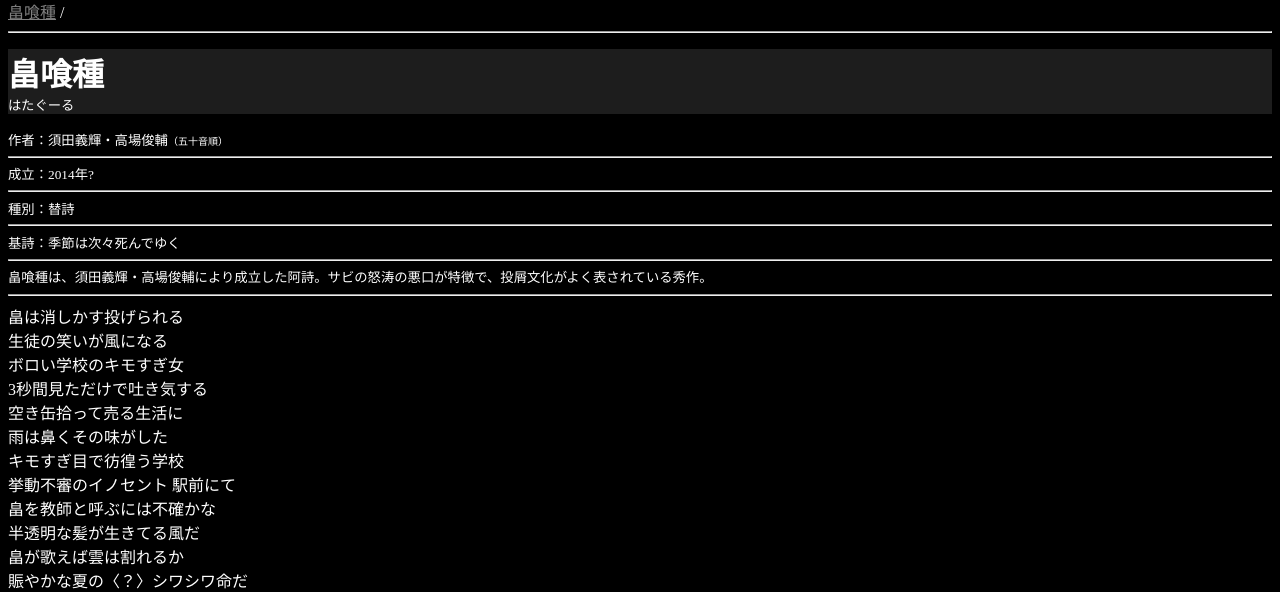
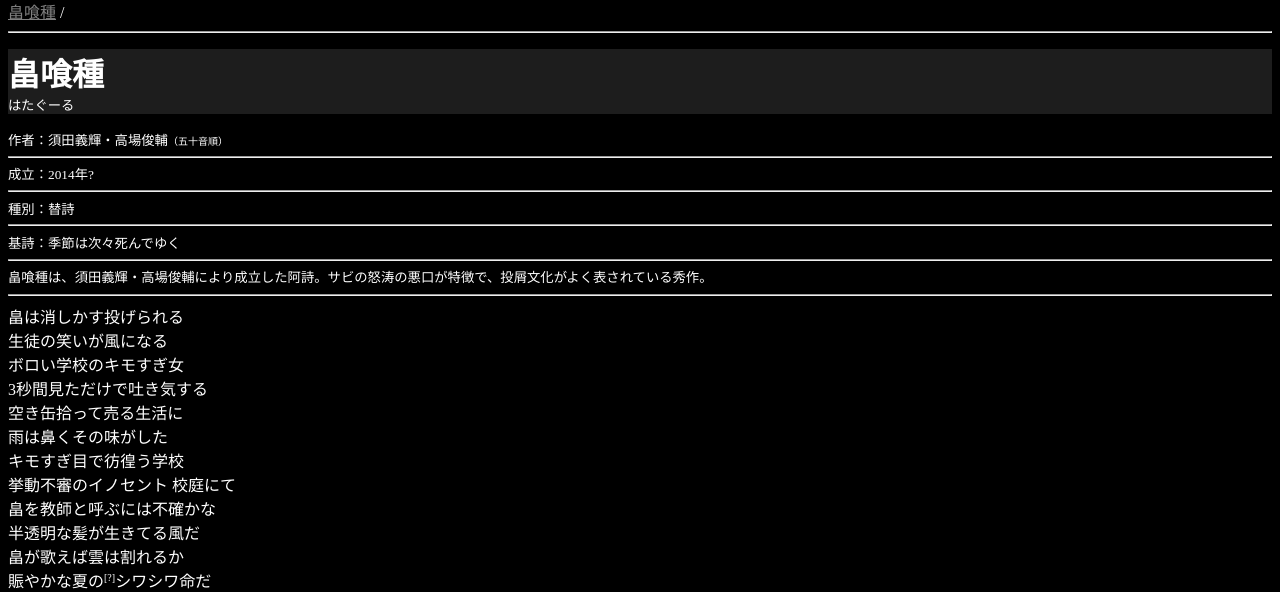
Before and after one commit to acs-ed/aviribrary_, a plain HTML site: page index.html in a window 1280 px wide. Shown: the part 208-800 px from the top of the page. Drawn offline with Linux system fonts and the light colour scheme.

Commit message:
Update index.html

```diff
--- a/index.html
+++ b/index.html
@@ -27,7 +27,7 @@
 基詩：季節は次々死んでゆく<hr>
 畠喰種は、須田義輝・高場俊輔により成立した阿詩。サビの怒涛の悪口が特徴で、投屑文化がよく表されている秀作。
 		</small><hr>
-畠は消しかす投げられる<br>生徒の笑いが風になる<br>ボロい学校のキモすぎ女<br>3秒間見ただけで吐き気する<br>空き缶拾って売る生活に<br>雨は鼻くその味がした<br>キモすぎ目で彷徨う学校<br>挙動不審のイノセント 駅前にて<br>畠を教師と呼ぶには不確かな<br>半透明な髪が生きてる風だ<br>畠が歌えば雲は割れるか<br>賑やかな夏の〈？〉シワシワ命だ<br><br>畠 キモすぎる ブスい顔 授業つまんない<br>最低な顔の 最悪な授業の<br>残骸を捨てては行けずここで息絶えようと<br>後世 髪は散り<br>
+畠は消しかす投げられる<br>生徒の笑いが風になる<br>ボロい学校のキモすぎ女<br>3秒間見ただけで吐き気する<br>空き缶拾って売る生活に<br>雨は鼻くその味がした<br>キモすぎ目で彷徨う学校<br>挙動不審のイノセント 校庭にて<br>畠を教師と呼ぶには不確かな<br>半透明な髪が生きてる風だ<br>畠が歌えば雲は割れるか<br>賑やかな夏の<sup><font size="1">[?]</sup></font>シワシワ命だ<br><br>畠 キモすぎる ブスい顔 授業つまんない<br>最低な顔の 最悪な授業の<br>残骸を捨てては行けずここで息絶えようと<br>後世 髪は散り<br>
 <br>
 <font size="6"><b>菊郭学領域</font></b><small>  郭1期(2016年4月)〜郭3期(2019年4月)</small><br>
 <a href="#Formkokka">国家承認書</a> / <a href="#Formjuyo">重要承認書（奉還詔）</a> / <a href="#Formchokun">護藝庁訓</a> /
```
